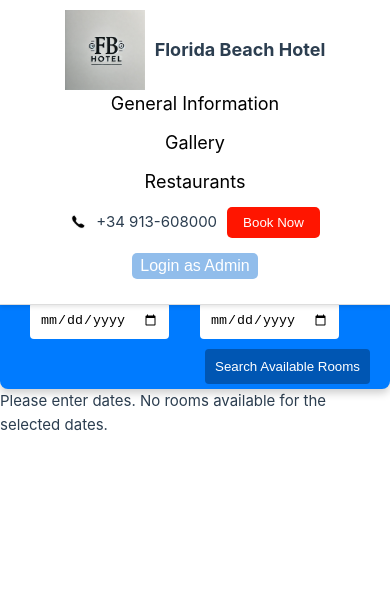
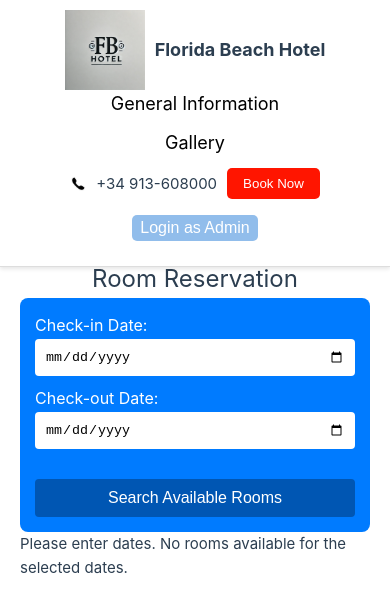
Before and after one commit to hugoperez11/hotel-frontend, a Vue app: page /reservations in a window 390 px wide. Shown: the top 612 px of the page. Built offline with nearby package versions, Linux system fonts and the light colour scheme.

Commit message:
reservation & roomcard done responsive

```diff
--- a/src/components/Reservation.vue
+++ b/src/components/Reservation.vue
@@ -96,80 +96,130 @@ const reserveRoom = async (roomId, customerName, customerEmail) => {
   </div>
 </template>
 
-
 <style scoped>
+/* Estructura básica y márgenes */
 .reservation-container {
-  margin-top: 200px; /* Ajusta este valor para establecer el margen superior */
+  margin-top: 240px;
+  padding: 20px;
+  max-width: 100%; /* Asegura que el contenedor ocupe todo el ancho disponible */
 }
 
 h1 {
   text-align: center;
+  font-size: 2rem;
 }
 
 .reservation-form {
-  background-color: #007BFF; /* Fondo azul */
-  color: white; /* Color del texto blanco */
-  padding: 30px; /* Espacio interno */
-  border-radius: 8px; /* Esquinas redondeadas */
-  box-shadow: 0 4px 8px rgba(0, 0, 0, 0.2); /* Sombra para un efecto elevado */
-  max-width: 500px; /* Ancho máximo del formulario */
-  margin: 0 auto; /* Centrar formulario */
-  position: relative; /* Posición relativa para contener el botón */
+  background-color: #007BFF;
+  color: white;
+  padding: 30px;
+  border-radius: 8px;
+  box-shadow: 0 4px 8px rgba(0, 0, 0, 0.2);
+  max-width: 500px;
+  margin: 0 auto;
+  position: relative;
 }
 
 .date-inputs {
-  display: flex; /* Flexbox para alinear entradas horizontalmente */
-  justify-content: space-between; /* Espaciado entre las entradas */
-  margin-bottom: 20px; /* Espacio debajo de los inputs */
+  display: flex;
+  justify-content: space-between;
+  margin-bottom: 20px;
+  flex-wrap: wrap; /* Ajustar cuando la pantalla sea más pequeña */
 }
 
 .input-group {
-  flex: 1; /* Ocupa espacio igual */
-  margin-right: 10px; /* Espacio a la derecha */
+  flex: 1;
+  margin-right: 10px;
 }
 
 .input-group:last-child {
-  margin-right: 0; /* Eliminar margen a la derecha del último grupo */
+  margin-right: 0;
 }
 
 label {
-  margin-bottom: 5px; /* Espacio entre la etiqueta y el campo de entrada */
+  margin-bottom: 5px;
+  font-size: 1rem;
 }
 
 input {
-  padding: 10px; /* Espacio interno para los inputs */
-  border-radius: 4px; /* Esquinas redondeadas para los inputs */
-  border: none; /* Sin borde */
-  outline: none; /* Sin contorno al enfocar */
+  padding: 10px;
+  width: 100%; /* Asegura que los inputs ocupen todo el ancho disponible */
+  border-radius: 4px;
+  border: none;
+  outline: none;
 }
 
 .button-container {
-  position: absolute; /* Posición absoluta para colocar el botón */
-  bottom: 5px; /* Distancia desde la parte inferior del formulario */
-  right: 20px; /* Distancia desde la derecha del formulario */
+  text-align: right;
 }
 
 button {
-  background-color: #0056b3; /* Color más oscuro para el botón */
-  color: white; /* Texto blanco en el botón */
-  padding: 10px; /* Espacio interno */
-  border: none; /* Sin borde */
-  border-radius: 4px; /* Esquinas redondeadas */
-  cursor: pointer; /* Cambiar cursor al pasar sobre el botón */
-  transition: background-color 0.3s; /* Efecto de transición */
+  background-color: #0056b3;
+  color: white;
+  padding: 10px;
+  border: none;
+  border-radius: 4px;
+  cursor: pointer;
+  transition: background-color 0.3s;
 }
 
 button:hover {
-  background-color: #004494; /* Color más oscuro al pasar el ratón */
+  background-color: #004494;
 }
 
+/* Mensajes de error y éxito */
 .error-message {
-  color: #ffcc00; /* Color amarillo para los mensajes de error */
+  color: #ffcc00;
   text-align: center;
+  margin-top: 10px;
 }
 
 .success-message {
-  color: #c4e1ff; /* Color azul claro para los mensajes de éxito */
+  color: #c4e1ff;
   text-align: center;
+  margin-top: 10px;
+}
+
+/* Media Queries para pantallas pequeñas */
+@media (max-width: 768px) {
+  .reservation-form {
+    padding: 20px;
+  }
+
+  .date-inputs {
+    flex-direction: column; /* Las entradas se apilan una debajo de la otra */
+  }
+
+  .input-group {
+    margin-right: 0;
+    margin-bottom: 10px; /* Agregar espacio entre los grupos de entrada */
+  }
+
+  .button-container {
+    text-align: center;
+    margin-top: 20px;
+  }
+
+  button {
+    width: 100%; /* Botón ocupa todo el ancho en pantallas pequeñas */
+    padding: 12px;
+  }
+}
+
+/* Media Queries para pantallas muy pequeñas (móviles) */
+@media (max-width: 480px) {
+  h1 {
+    font-size: 1.5rem; /* Reducir el tamaño de la fuente del título */
+  }
+
+  .reservation-form {
+    padding: 15px;
+    box-shadow: none; /* Remover sombra en pantallas muy pequeñas */
+  }
+
+  button {
+    padding: 10px;
+    font-size: 1rem;
+  }
 }
 </style>
--- a/src/components/RoomCard.vue
+++ b/src/components/RoomCard.vue
@@ -23,42 +23,43 @@ const props = defineProps({
 });
 const emit = defineEmits(['reserve']);
 
-
 function getImageUrl(imagePath) {
   const baseUrl = import.meta.env.VITE_API_BASE_URL || 'http://localhost:8080';
   return `${baseUrl}${imagePath}`;
 }
-
 </script>
 
 <style scoped>
 .room-card {
   display: flex;
-  width: 70%; /* The card will still occupy 70% of the screen width */
-  height: auto; /* Allow height to adjust based on content */
+  flex-direction: row; /* Mantén la disposición en fila (imagen a la izquierda) */
+  width: 70%;
+  max-width: 100%;
+  height: auto;
   border: 1px solid #ccc;
   border-radius: 8px;
   padding: 20px;
   background-color: #fff;
   box-shadow: 0 4px 8px rgba(0, 0, 0, 0.1);
   margin-bottom: 20px;
-  align-items: stretch; /* Ensure items stretch to fit height */
+  align-items: stretch;
 }
 
 .room-image {
-  flex: 0 0 50%; /* Make the image take up 45% of the card's width */
-  height: 400px; /* Set a fixed height for the image */
-  object-fit: cover; /* Ensure the image covers the area without distortion */
+  flex: 0 0 50%;
+  width: 100%;
+  height: 400px;
+  object-fit: cover;
   border-radius: 8px;
-  margin-right: 20px; /* Add space between the image and the text */
+  margin-right: 20px;
 }
 
 .room-details {
-  flex: 1 1 50%; /* Make the text take up 55% of the card's width */
+  flex: 1 1 50%;
   display: flex;
   flex-direction: column;
-  justify-content: space-between; /* Space out content evenly */
-  text-align: left; /* Align text to the left */
+  justify-content: space-between;
+  text-align: left;
 }
 
 .room-details h3 {
@@ -68,24 +69,24 @@ function getImageUrl(imagePath) {
 
 .price {
   font-weight: bold;
-  margin: 10px 0; /* Adds space between title and price */
+  margin: 10px 0;
 }
 
 .tax-included {
-  color: #555; /* Slightly muted color for tax information */
-  margin: 0 0 10px; /* Add space below tax information */
+  color: #555;
+  margin: 0 0 10px;
 }
 
 .description {
   margin-bottom: 10px;
-  flex-grow: 1; /* Allow the description to grow and fill space */
-  text-align: left; /* Align text to the left */
+  flex-grow: 1;
+  text-align: left;
 }
 
 .button-container {
   display: flex;
-  justify-content: flex-end; /* Align button to the right */
-  margin-top: auto; /* Push button to the bottom */
+  justify-content: flex-end;
+  margin-top: auto;
 }
 
 button {
@@ -101,4 +102,50 @@ button {
 button:hover {
   background-color: #0056b3;
 }
+
+/* Media Queries for responsiveness */
+@media (max-width: 768px) {
+  .room-card {
+    flex-direction: column; /* Cambia a diseño en columna en pantallas pequeñas */
+    align-items: center;
+    text-align: center; /* Centrar texto en pantallas pequeñas */
+  }
+
+  .room-image {
+    margin-right: 0;
+    margin-bottom: 20px;
+    width: 100%; /* Imagen toma todo el ancho */
+    height: 250px; /* Ajustar altura de la imagen en pantallas pequeñas */
+  }
+
+  .room-details {
+    width: 100%;
+  }
+
+  .room-details h3 {
+    font-size: 25px;
+  }
+
+  .button-container {
+    justify-content: center; /* Centrar botón en pantallas pequeñas */
+  }
+
+  button {
+    width: 100%;
+  }
+}
+
+@media (max-width: 480px) {
+  .room-image {
+    height: 200px; /* Ajustar aún más la altura de la imagen en pantallas muy pequeñas */
+  }
+
+  .room-details h3 {
+    font-size: 20px;
+  }
+
+  button {
+    padding: 8px 16px; /* Ajustar el tamaño del botón */
+  }
+}
 </style>
--- a/src/components/global/Header.vue
+++ b/src/components/global/Header.vue
@@ -15,7 +15,7 @@ import AdminLogin from '@/components/AdminLogin.vue';
         <ul class="nav-links">
           <RouterLink to="/" class="nav-item">General Information</RouterLink>
           <RouterLink to="/gallery" class="nav-item">Gallery</RouterLink>
-          <RouterLink to="/restaurants" class="nav-item">Restaurants</RouterLink>
+
         </ul>
       </nav>
 
--- a/src/router/index.js
+++ b/src/router/index.js
@@ -2,7 +2,7 @@ import { createRouter, createWebHistory } from 'vue-router';
 import HomeView from '../views/HomeView.vue';
 import GallleryView from '@/views/GallleryView.vue';
 import ReservationsView from '@/views/ReservationsView.vue';
-import RestaurantsView from '@/views/RestaurantsView.vue';
+
 import AdminView from '@/views/AdminView.vue';
 
 const routes = [
@@ -21,11 +21,7 @@ const routes = [
     name: 'reservations',
     component: ReservationsView
   },
-  {
-    path: '/restaurants',
-    name: 'restaurants',
-    component: RestaurantsView
-  },
+
   {
     path: '/admin',
     name: 'adminview',
--- a/src/views/RestaurantsView.vue
+++ /dev/null
@@ -1,10 +0,0 @@
-<script setup>
-
-
-</script>
-
-
-<template>
-
-hi restaurants
-</template>
```
